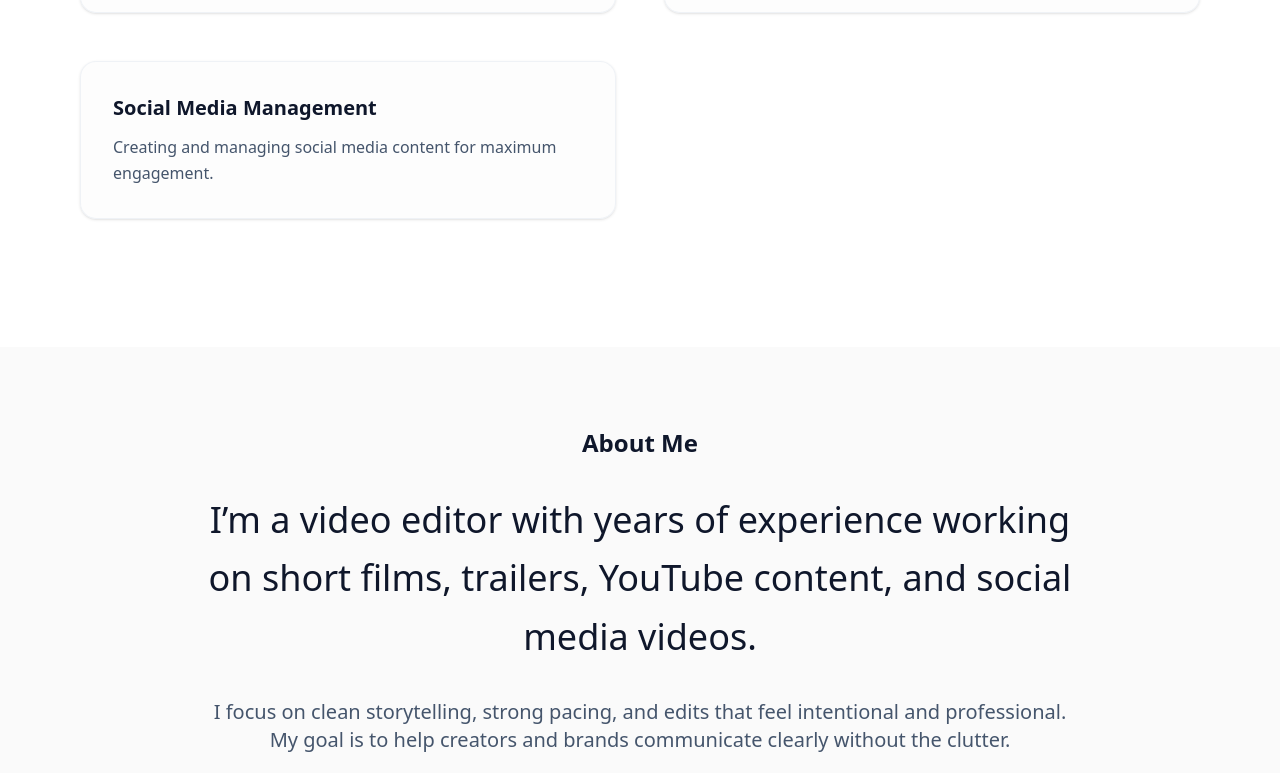
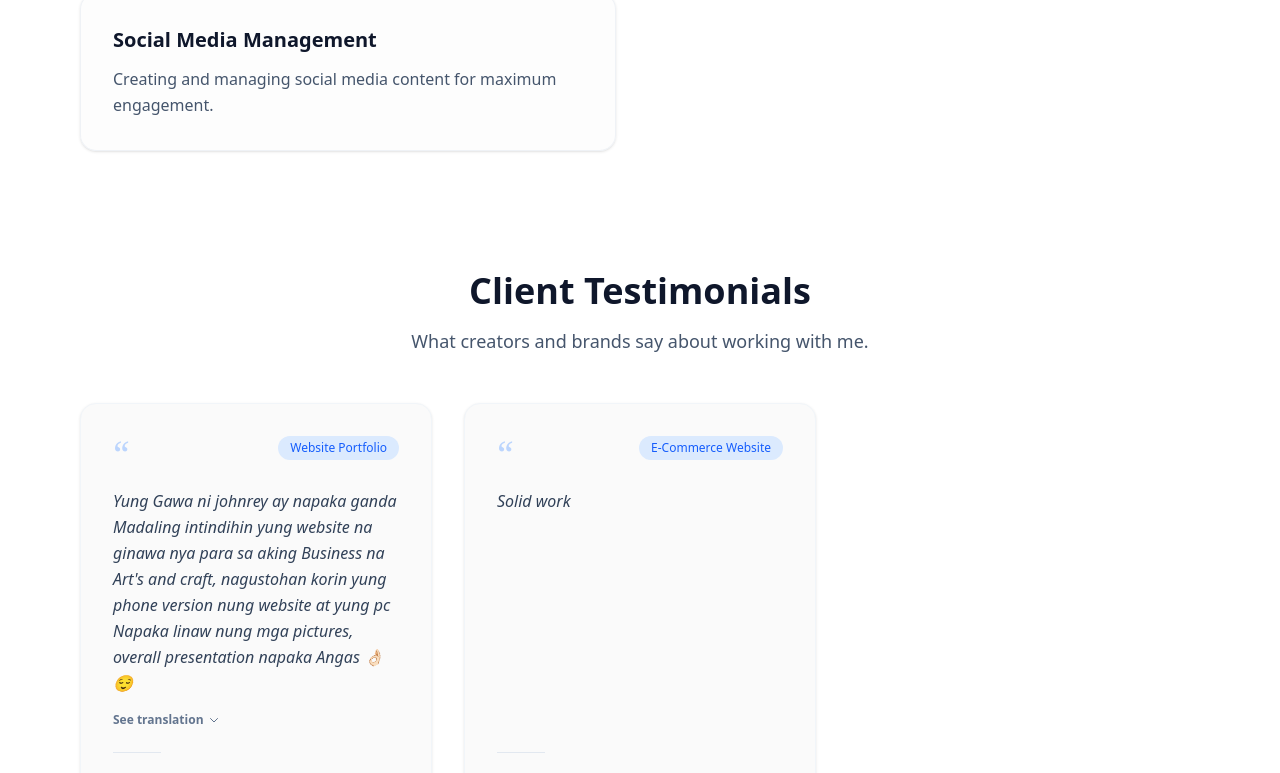
Before and after one commit to Johnrxyz/johnrey-mansilungan-portfolio-v1, a React (Vite) app: page / in a window 1280 px wide. Shown: the part 2011-2784 px from the top of the page. Built offline with nearby package versions, Linux system fonts and the light colour scheme.

Commit message:
added testimonials

```diff
--- a/src/components/home/About.jsx
+++ b/src/components/home/About.jsx
@@ -7,8 +7,9 @@ const About = () => {
                 <h2 className="text-2xl md:text-1xl font-bold text-slate-900 dark:text-white mb-8">About Me</h2>
 
                 <div className="space-y-8">
-                    <p className="text-2xl md:text-4xl font-medium leading-relaxed text-slate-900 dark:text-neutral-200">
+                    <p className="text-2xl md:text-4xl font-small leading-relaxed text-slate-900 dark:text-neutral-200">
                         I’m a video editor with years of experience working on short films, trailers, YouTube content, and social media videos.
+                        I also have experience in web development.
                     </p>
                     <p className="text-xl text-slate-600 dark:text-neutral-400 mb-10">
                         I focus on clean storytelling, strong pacing, and edits that feel intentional and professional. My goal is to help creators and brands communicate clearly without the clutter.
--- a/src/components/home/Contact.jsx
+++ b/src/components/home/Contact.jsx
@@ -22,9 +22,12 @@ const Contact = () => {
 
                     <div className="flex gap-4 mt-4">
                         {/* Optional links as requested */}
-                        <a href="" className="text-slate-500 hover:text-slate-900 dark:hover:text-white transition-colors">Upwork</a>
+                        <a href="https://www.instagram.com/rye.drp/" target="_blank" className="text-slate-500 hover:text-slate-900 dark:hover:text-white transition-colors">Instagram</a>
                         <span className="text-slate-300 dark:text-neutral-700">•</span>
-                        <a href="" className="text-slate-500 hover:text-slate-900 dark:hover:text-white transition-colors">OnlineJobsPH</a>
+                        <a href="https://www.facebook.com/whoscutt1ngonions" target="_blank" className="text-slate-500 hover:text-slate-900 dark:hover:text-white transition-colors">Facebook</a>
+                        {/* <a href="" className="text-slate-500 hover:text-slate-900 dark:hover:text-white transition-colors">Upwork</a>
+                        <span className="text-slate-300 dark:text-neutral-700">•</span>
+                        <a href="" className="text-slate-500 hover:text-slate-900 dark:hover:text-white transition-colors">OnlineJobsPH</a> */}
                     </div>
 
                     <div className="mt-8">
--- a/src/components/home/Services.jsx
+++ b/src/components/home/Services.jsx
@@ -33,7 +33,7 @@ const Services = () => {
     ];
 
     return (
-        <section className="py-20 md:py-32 relative">
+        <section className="md:py-15 relative">
             {/* <div className="absolute top-1/4 left-1/4 w-64 h-64 bg-slate-200 dark:bg-dark-card rounded-full mix-blend-multiply filter blur-3xl opacity-20 animate-pulse"></div> */}
 
             <div className="container mx-auto px-4 max-w-6xl relative z-10">
--- a/src/components/home/Showreel.jsx
+++ b/src/components/home/Showreel.jsx
@@ -40,7 +40,7 @@ const Showreel = () => {
                     {/* Content */}
                     <div className="flex flex-col gap-6 text-center lg:text-left lg:order-2">
                         <h2 className="text-3xl md:text-4xl font-bold text-slate-900 dark:text-white">
-                            Website Developed
+                            Web Developer
                         </h2>
                         <p className="text-lg text-slate-600 dark:text-neutral-300">
                             Beyond video editing, I build clean, performant websites using modern technologies.
--- /dev/null
+++ b/src/components/home/Testimonials.jsx
@@ -0,0 +1,102 @@
+import React, { useState } from 'react';
+
+const Testimonials = () => {
+    const [openTranslations, setOpenTranslations] = useState({});
+
+    const toggleTranslation = (index) => {
+        setOpenTranslations(prev => ({
+            ...prev,
+            [index]: !prev[index]
+        }));
+    };
+
+    const testimonials = [
+        {
+            name: "Aaron Ocaya",
+            role: "Artist/Architecture Student",
+            projectType: "Website Portfolio",
+            text: "Yung Gawa ni johnrey ay napaka ganda Madaling intindihin yung website na ginawa nya para sa aking Business na Art's and craft, nagustohan korin yung phone version nung website at yung pc Napaka linaw nung mga pictures, overall presentation napaka Angas 👌🏻😌",
+            translation: "Johnrey's work is extremely beautiful. The website he created for my Arts and Crafts business is easy to understand. I also loved the phone and PC versions. The pictures are very clear, overall presentation is very cool."
+        },
+        {
+            name: "Anton",
+            role: "Armor Sin Limites Founder",
+            projectType: "E-Commerce Website",
+            text: "Solid work"
+        },
+    ];
+
+    return (
+        <section className="py-15 mb-15">
+            <div className="container mx-auto px-4 max-w-6xl">
+                <div className="mb-12 text-center">
+                    <h2 className="text-3xl md:text-4xl font-bold text-slate-900 dark:text-white mb-4">
+                        Client Testimonials
+                    </h2>
+                    <p className="text-lg text-slate-600 dark:text-neutral-400 max-w-2xl mx-auto">
+                        What creators and brands say about working with me.
+                    </p>
+                </div>
+
+                <div className="grid md:grid-cols-3 gap-8">
+                    {testimonials.map((item, index) => (
+                        <div
+                            key={index}
+                            className="p-8 rounded-2xl bg-neutral-50 dark:bg-dark-card border border-slate-100 dark:border-white/10 shadow-sm hover:shadow-md transition-shadow duration-300 flex flex-col justify-between"
+                        >
+                            <div>
+                                <div className="flex justify-between items-start mb-4">
+                                    {/* Quote Icon */}
+                                    <div className="text-4xl text-blue-500/30 font-serif leading-none">“</div>
+                                    {/* Project Type Badge */}
+                                    <span className="px-3 py-1 text-xs font-medium rounded-full bg-blue-100 dark:bg-blue-900/30 text-blue-600 dark:text-blue-300">
+                                        {item.projectType}
+                                    </span>
+                                </div>
+                                <p className="text-slate-700 dark:text-neutral-300 italic leading-relaxed mb-4">
+                                    {item.text}
+                                </p>
+
+                                {/* Translation Dropdown */}
+                                {item.translation && (
+                                    <div className="mb-6">
+                                        <button
+                                            onClick={() => toggleTranslation(index)}
+                                            className="text-xs font-semibold text-slate-500 dark:text-neutral-400 hover:text-blue-600 dark:hover:text-blue-400 flex items-center gap-1 transition-colors focus:outline-none"
+                                        >
+                                            {openTranslations[index] ? 'Hide translation' : 'See translation'}
+                                            <svg className={`w-3 h-3 transition-transform ${openTranslations[index] ? 'rotate-180' : ''}`} fill="none" viewBox="0 0 24 24" stroke="currentColor">
+                                                <path strokeLinecap="round" strokeLinejoin="round" strokeWidth={2} d="M19 9l-7 7-7-7" />
+                                            </svg>
+                                        </button>
+
+                                        <div className={`grid transition-all duration-300 ease-in-out ${openTranslations[index] ? 'grid-rows-[1fr] opacity-100 mt-2' : 'grid-rows-[0fr] opacity-0'}`}>
+                                            <div className="overflow-hidden">
+                                                <p className="text-sm text-slate-600 dark:text-neutral-400 bg-slate-100 dark:bg-black/20 p-3 rounded-lg italic">
+                                                    {item.translation}
+                                                </p>
+                                            </div>
+                                        </div>
+                                    </div>
+                                )}
+                            </div>
+
+                            <div>
+                                {!item.translation && <div className="mb-6"></div>} {/* Spacer if no translation to align bottom content if needed, though flex-col justify-between handles most, keeping spacing consistent is good */}
+                                <div className="h-px w-12 bg-slate-200 dark:bg-white/10 mb-4"></div>
+                                <h4 className="font-bold text-slate-900 dark:text-white">
+                                    {item.name}
+                                </h4>
+                                <p className="text-sm text-slate-500 dark:text-neutral-500">
+                                    {item.role}
+                                </p>
+                            </div>
+                        </div>
+                    ))}
+                </div>
+            </div>
+        </section>
+    );
+};
+
+export default Testimonials;
--- a/src/pages/Home.jsx
+++ b/src/pages/Home.jsx
@@ -5,6 +5,8 @@ import Showreel from '../components/home/Showreel';
 import Services from '../components/home/Services';
 import About from '../components/home/About';
 import Contact from '../components/home/Contact';
+
+import Testimonials from '../components/home/Testimonials';
 
 const Home = () => {
     const location = useLocation();
@@ -26,6 +28,7 @@ const Home = () => {
             <Hero />
             <Showreel />
             <Services />
+            <Testimonials />
             <About />
             <Contact />
         </>
--- a/src/pages/Websites.jsx
+++ b/src/pages/Websites.jsx
@@ -44,7 +44,7 @@ const Websites = () => {
             title: "My Portfolio Website",
             description: "A minimalist portfolio built for myself as a video editor/web developer, focusing on performance and clarity.",
             techStack: ["React", "Tailwind CSS", "Vite"],
-            link: "#",
+            link: "https://notrye.netlify.app/",
             image: meImg
         },
         {
```
